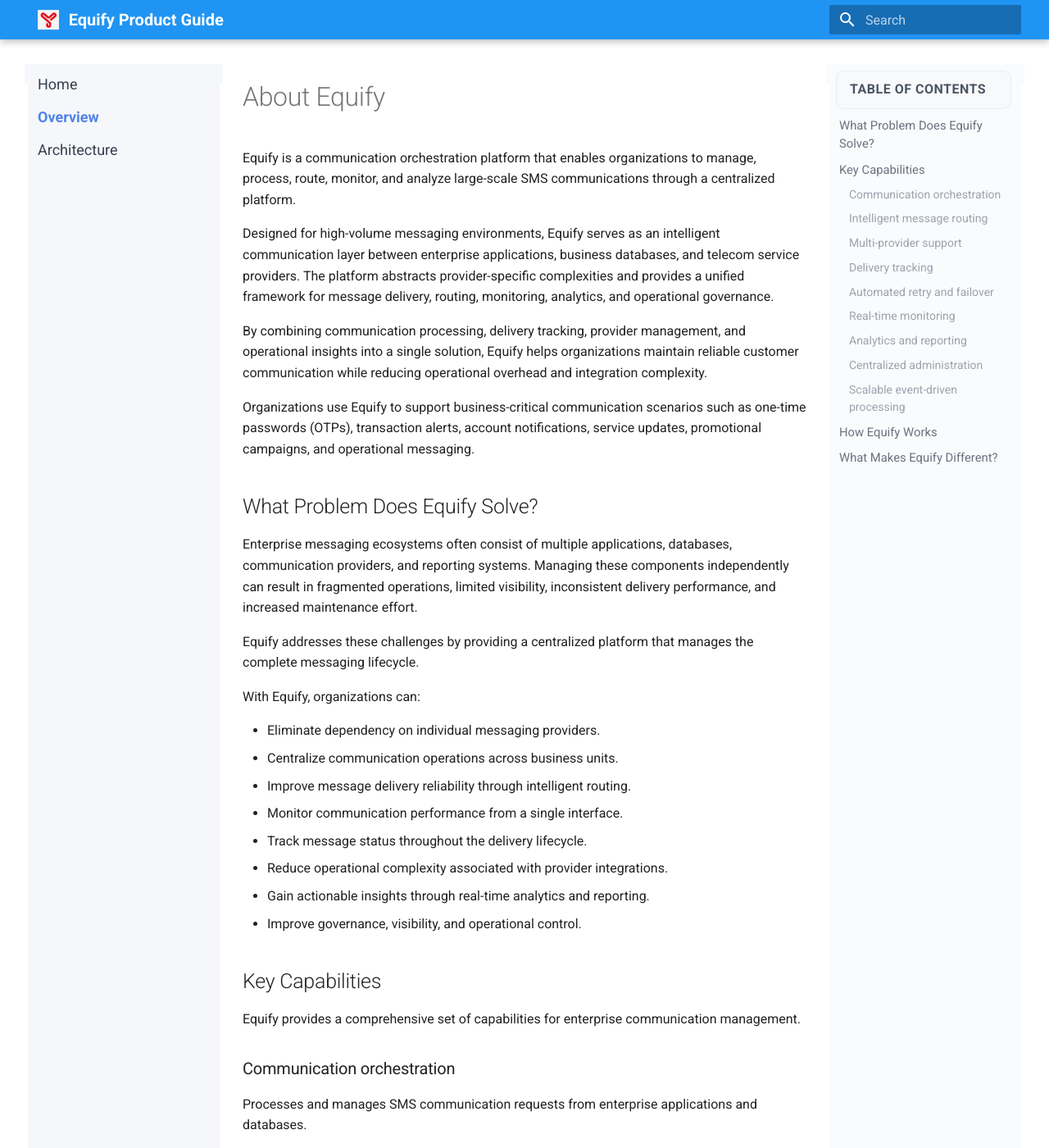
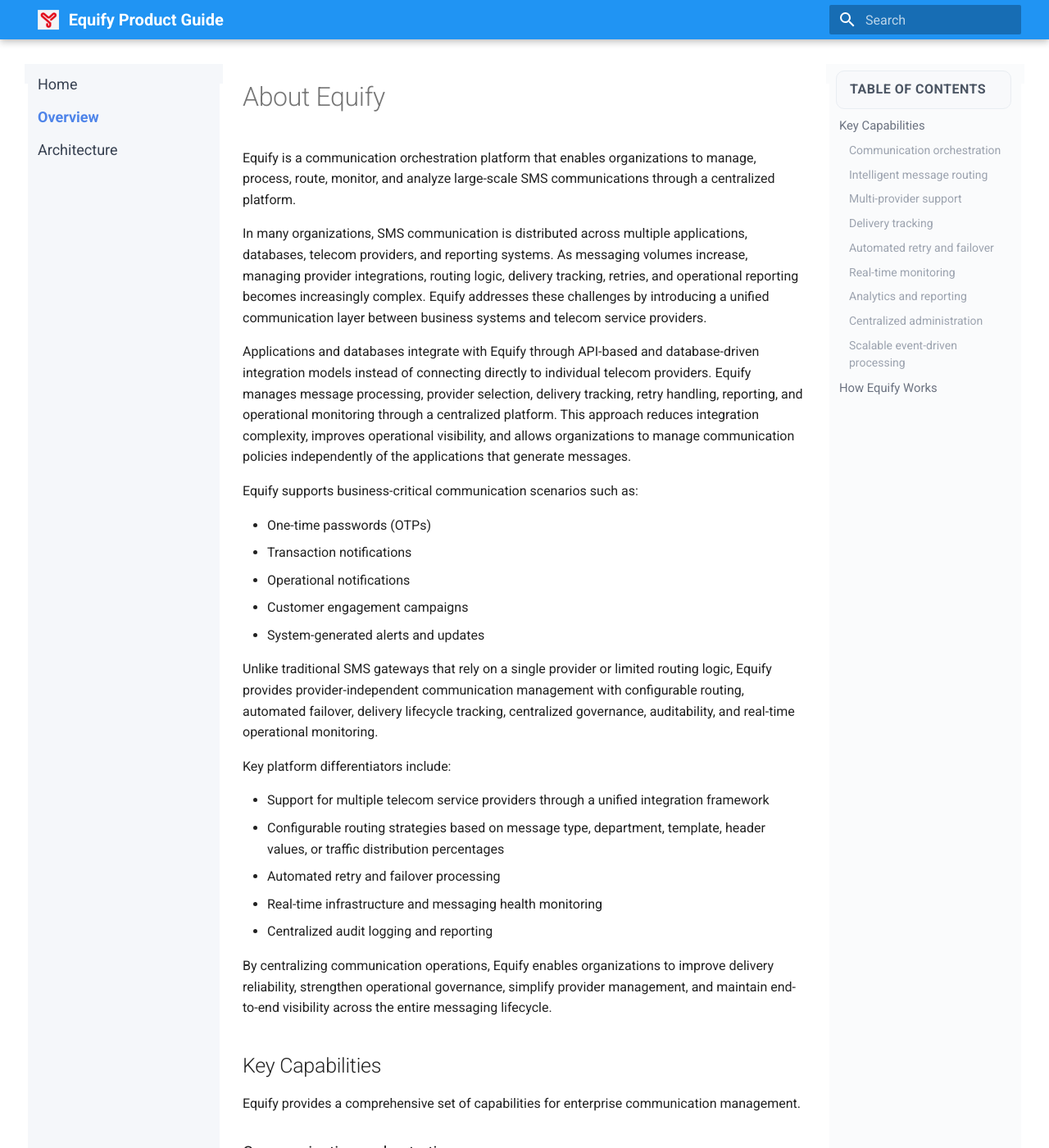
Before and after one commit to Selvamani1068/Equify, an MkDocs documentation site: the page built from docs/overview.md, in a window 1280 px wide and 1400 px high. Shown: the whole window at 82% size. Built offline with MkDocs 1.6.1 and Material for MkDocs 9.7.7, drawn with Linux system fonts in a browser that asks for light colours; some of the changed text lies outside the part shown.

Commit message:
Overvire_final

```diff
--- a/docs/overview.md
+++ b/docs/overview.md
@@ -2,28 +2,30 @@
 
 Equify is a communication orchestration platform that enables organizations to manage, process, route, monitor, and analyze large-scale SMS communications through a centralized platform.
 
-Designed for high-volume messaging environments, Equify serves as an intelligent communication layer between enterprise applications, business databases, and telecom service providers. The platform abstracts provider-specific complexities and provides a unified framework for message delivery, routing, monitoring, analytics, and operational governance.
+In many organizations, SMS communication is distributed across multiple applications, databases, telecom providers, and reporting systems. As messaging volumes increase, managing provider integrations, routing logic, delivery tracking, retries, and operational reporting becomes increasingly complex. Equify addresses these challenges by introducing a unified communication layer between business systems and telecom service providers.
 
-By combining communication processing, delivery tracking, provider management, and operational insights into a single solution, Equify helps organizations maintain reliable customer communication while reducing operational overhead and integration complexity.
+Applications and databases integrate with Equify through API-based and database-driven integration models instead of connecting directly to individual telecom providers. Equify manages message processing, provider selection, delivery tracking, retry handling, reporting, and operational monitoring through a centralized platform. This approach reduces integration complexity, improves operational visibility, and allows organizations to manage communication policies independently of the applications that generate messages.
 
-Organizations use Equify to support business-critical communication scenarios such as one-time passwords (OTPs), transaction alerts, account notifications, service updates, promotional campaigns, and operational messaging.
+Equify supports business-critical communication scenarios such as:
 
-## What Problem Does Equify Solve?
+- One-time passwords (OTPs)
+- Transaction notifications
+- Operational notifications
+- Customer engagement campaigns
+- System-generated alerts and updates
 
-Enterprise messaging ecosystems often consist of multiple applications, databases, communication providers, and reporting systems. Managing these components independently can result in fragmented operations, limited visibility, inconsistent delivery performance, and increased maintenance effort.
+Unlike traditional SMS gateways that rely on a single provider or limited routing logic, Equify provides provider-independent communication management with configurable routing, automated failover, delivery lifecycle tracking, centralized governance, auditability, and real-time operational monitoring.
 
-Equify addresses these challenges by providing a centralized platform that manages the complete messaging lifecycle.
+Key platform differentiators include:
 
-With Equify, organizations can:
+- Support for multiple telecom service providers through a unified integration framework
+- Configurable routing strategies based on message type, department, template, header values, or traffic distribution percentages
+- Automated retry and failover processing
+- Real-time infrastructure and messaging health monitoring
+- Centralized audit logging and reporting
 
-* Eliminate dependency on individual messaging providers.
-* Centralize communication operations across business units.
-* Improve message delivery reliability through intelligent routing.
-* Monitor communication performance from a single interface.
-* Track message status throughout the delivery lifecycle.
-* Reduce operational complexity associated with provider integrations.
-* Gain actionable insights through real-time analytics and reporting.
-* Improve governance, visibility, and operational control.
+By centralizing communication operations, Equify enables organizations to improve delivery reliability, strengthen operational governance, simplify provider management, and maintain end-to-end visibility across the entire messaging lifecycle.
+
 
 ## Key Capabilities
 
@@ -67,7 +69,7 @@
 
 ## How Equify Works
 
-Equify manages the complete lifecycle of enterprise SMS communication through a centralized orchestration framework.
+Equify manages the complete lifecycle of SMS communication through a centralized orchestration framework.
 
 1. Enterprise applications or source databases submit communication requests.
 2. Equify validates and processes incoming message requests.
@@ -79,22 +81,3 @@
 8. Operational metrics are generated and presented through dashboards and analytics.
 
 This workflow enables organizations to maintain reliable communication delivery while ensuring operational visibility and control across the messaging ecosystem.
-
-## What Makes Equify Different?
-
-Equify goes beyond traditional messaging platforms by providing a complete communication orchestration framework rather than a simple message delivery solution.
-
-Key differentiators include:
-
-* Event-driven architecture designed for enterprise-scale processing.
-* Intelligent routing across multiple messaging providers.
-* Centralized management of communication operations.
-* Integrated delivery-report processing and lifecycle tracking.
-* Automated retry and failover capabilities.
-* Real-time operational monitoring and observability.
-* Unified analytics and reporting framework.
-* Provider abstraction that reduces vendor dependency.
-* Enterprise-grade governance, administration, and configuration management.
-* High-throughput processing designed for mission-critical communication workloads.
-
-These capabilities enable organizations to transform fragmented messaging operations into a centralized, scalable, and highly observable communication ecosystem.
```
